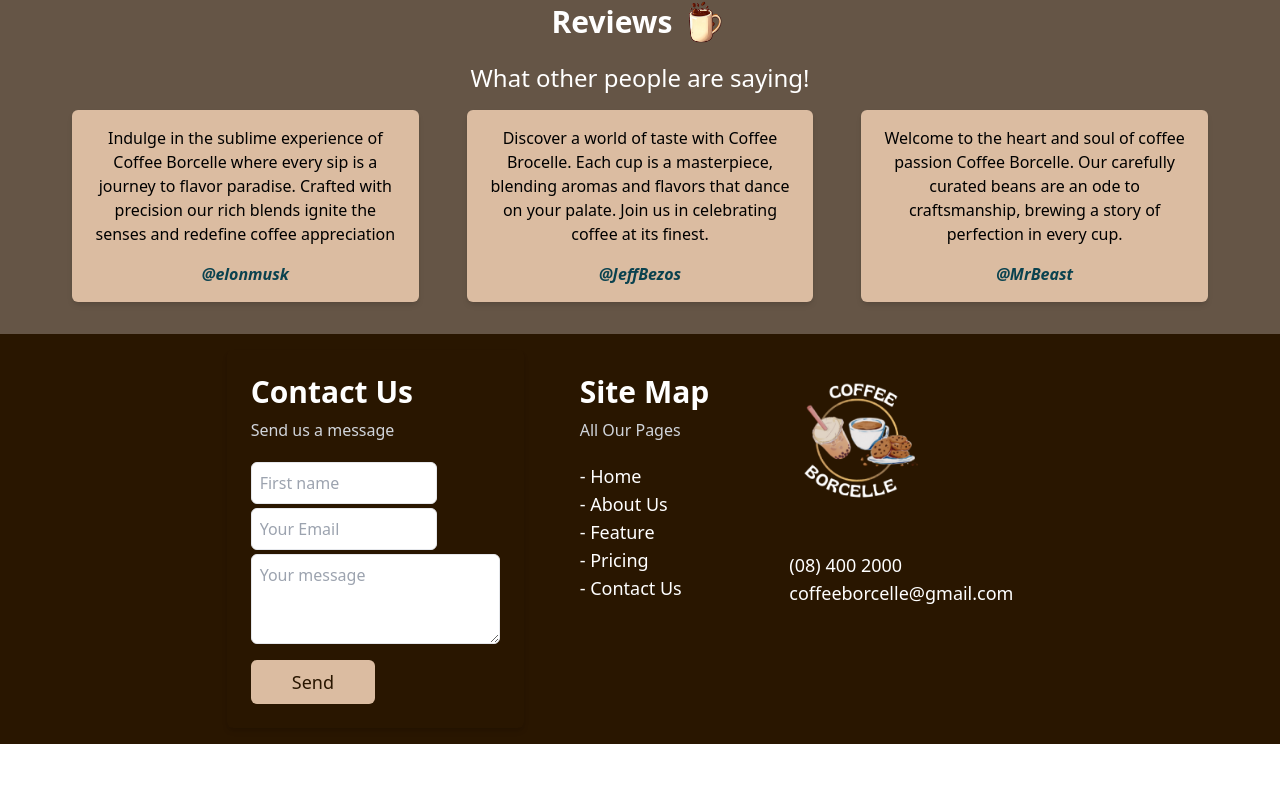
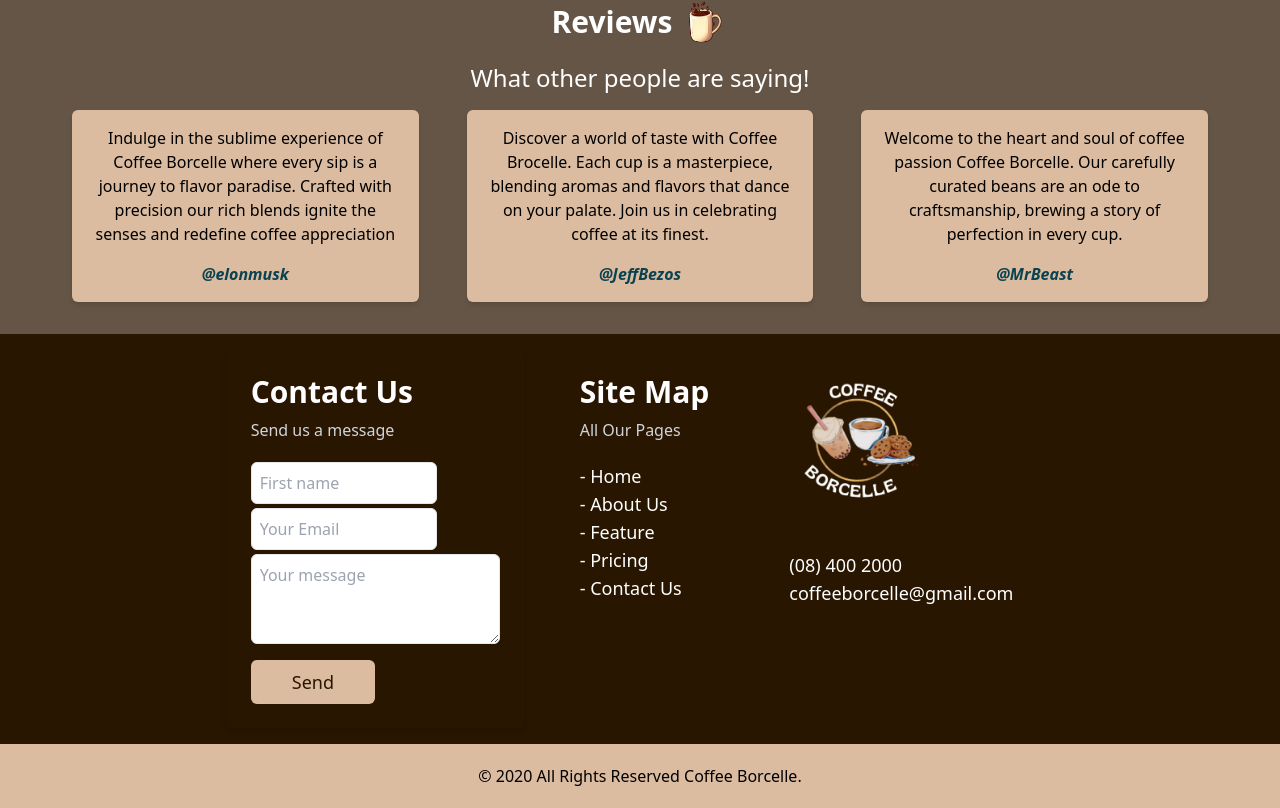
Before and after one commit to ussyalfaks/coffeesite, a React (Vite) app in the folder coffee/: page / in a window 1280 px wide. Shown: the part 806-1614 px from the top of the page. Before the commit the page ends 1550 px from the top, so only its background shows below. Built offline with nearby package versions, Linux system fonts and the light colour scheme; a web font is replaced by a local one.

Commit message:
copyright

```diff
--- a/coffee/src/components/Footer.jsx
+++ b/coffee/src/components/Footer.jsx
@@ -5,6 +5,7 @@ import Logo from '../assets/Logo.png'
 
 const Footer = () => {
   return (
+   <>
     <div className="flex justify-center items-start max-md:flex-col  bg-[#291600]">
       {/* Contact Us Div */}
       <div className=" p-6 rounded-md shadow-md m-4 text-white">
@@ -41,6 +42,10 @@ const Footer = () => {
       </div>
 
     </div>
+    <div>
+        <p className='text-center bg-[#DBBCA1] py-5'>&#169; 2020 All Rights Reserved Coffee  Borcelle.</p>
+      </div>
+   </>
   );
 };
 
```
